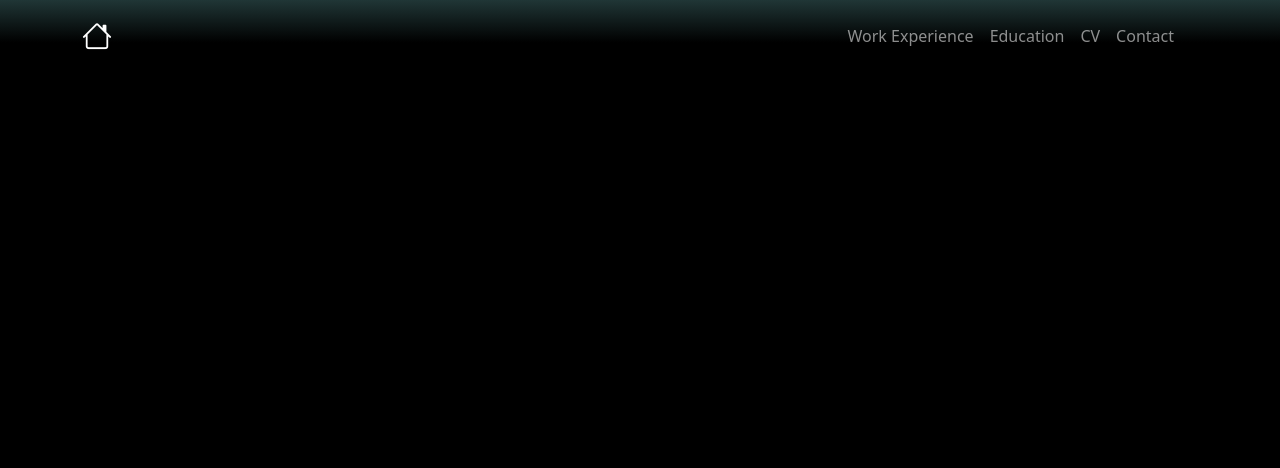
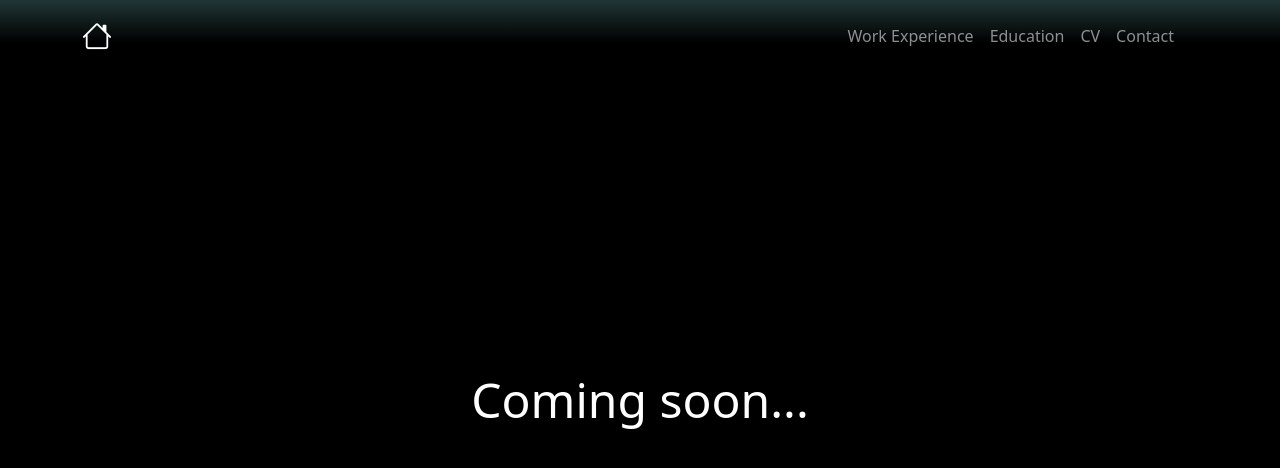
Before and after one commit to WilliamFrisk/personal-web-page, a React (Create React App) app in the folder client/: page /cv in a window 1280 px wide. Shown: the top 468 px of the page. Built offline with nearby package versions, Linux system fonts and the light colour scheme.

Commit message:
Added placeholder pages

```diff
--- a/client/src/App.tsx
+++ b/client/src/App.tsx
@@ -1,8 +1,12 @@
-import "./App.css";
+import React from "react";
 import { BrowserRouter as Router, Route, Routes } from "react-router-dom";
 import HomePage from "./pages/homepage/HomePage";
 import { Container } from "react-bootstrap";
 import Header from "./components/header/Header";
+import ContactPage from "./pages/contactpage/ContactPage";
+import WorkExperiencePage from "./pages/workexperiencepage/WorkExperiencePage";
+import EducationPage from "./pages/educationpage/EducationPage";
+import CvPage from "./pages/cvpage/CvPage";
 
 function App() {
   return (
@@ -11,6 +15,10 @@ function App() {
       <Router>
         <Routes>
           <Route path="/" element={<HomePage />} />
+          <Route path="/work" element={<WorkExperiencePage />} />
+          <Route path="/education" element={<EducationPage />} />
+          <Route path="/cv" element={<CvPage />} />
+          <Route path="/contact" element={<ContactPage />} />
         </Routes>
       </Router>
     </Container>
--- /dev/null
+++ b/client/src/pages/contactpage/ContactPage.css
@@ -0,0 +1,9 @@
+.coming-soon {
+  position: absolute;
+  top: 50%;
+  left: 50%;
+  transform: translate(-50%, -50%);
+  text-align: center;
+  color: white;
+  font-size: 3rem;
+}
--- /dev/null
+++ b/client/src/pages/contactpage/ContactPage.tsx
@@ -0,0 +1,12 @@
+import React from "react";
+import "./ContactPage.css";
+
+const ContactPage: React.FC = () => {
+  return (
+    <div className="h-100">
+      <h1 className="coming-soon">Coming soon...</h1>
+    </div>
+  );
+};
+
+export default ContactPage;
--- /dev/null
+++ b/client/src/pages/cvpage/CvPage.tsx
@@ -0,0 +1,11 @@
+import React from "react";
+
+const CvPage: React.FC = () => {
+  return (
+    <div className="h-100">
+      <h1 className="coming-soon">Coming soon...</h1>
+    </div>
+  );
+};
+
+export default CvPage;
--- /dev/null
+++ b/client/src/pages/educationpage/EducationPage.tsx
@@ -0,0 +1,11 @@
+import React from "react";
+
+const EducationPage: React.FC = () => {
+  return (
+    <div className="h-100">
+      <h1 className="coming-soon">Coming soon...</h1>
+    </div>
+  );
+};
+
+export default EducationPage;
--- /dev/null
+++ b/client/src/pages/workexperiencepage/WorkExperiencePage.tsx
@@ -0,0 +1,11 @@
+import React from "react";
+
+const WorkExperiencePage: React.FC = () => {
+  return (
+    <div className="h-100">
+      <h1 className="coming-soon">Coming soon...</h1>
+    </div>
+  );
+};
+
+export default WorkExperiencePage;
```
